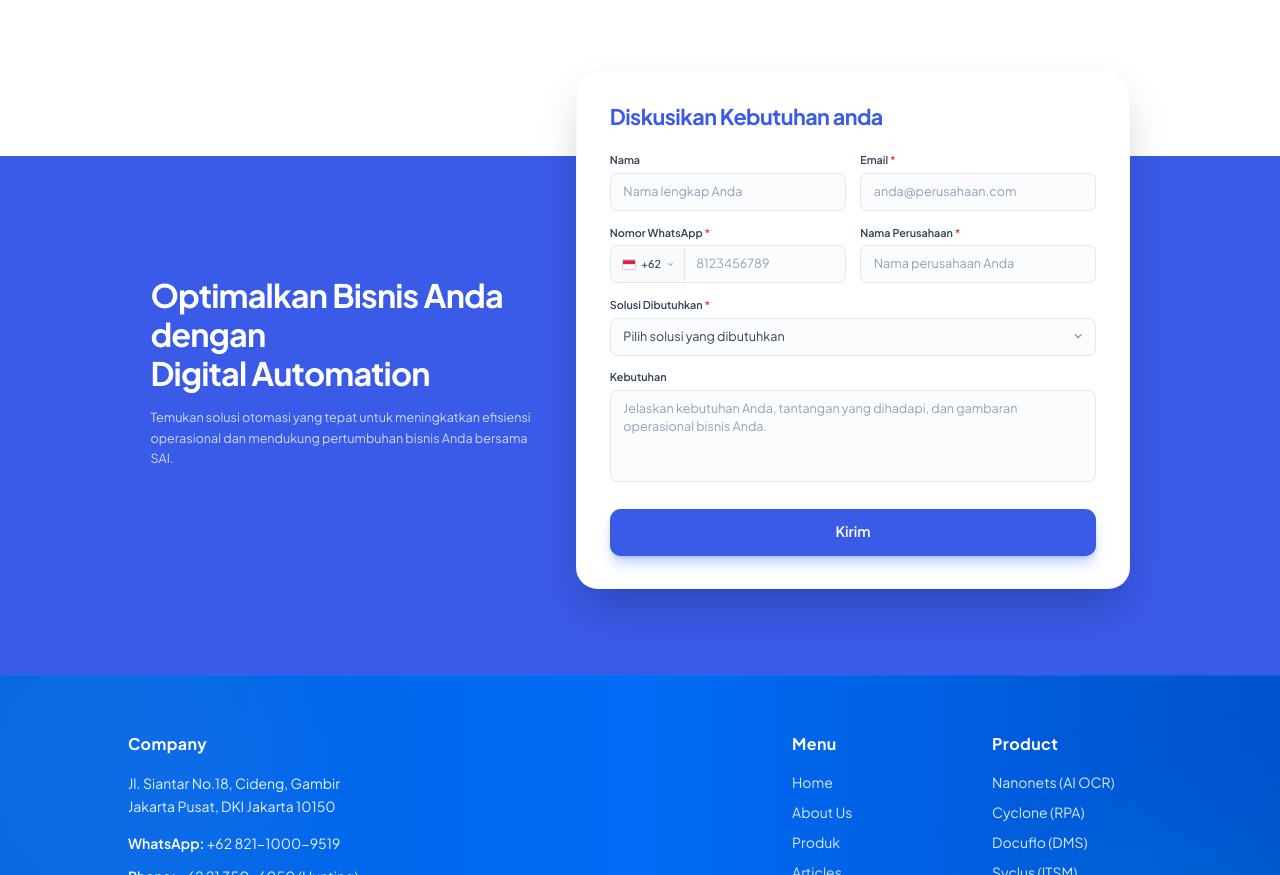
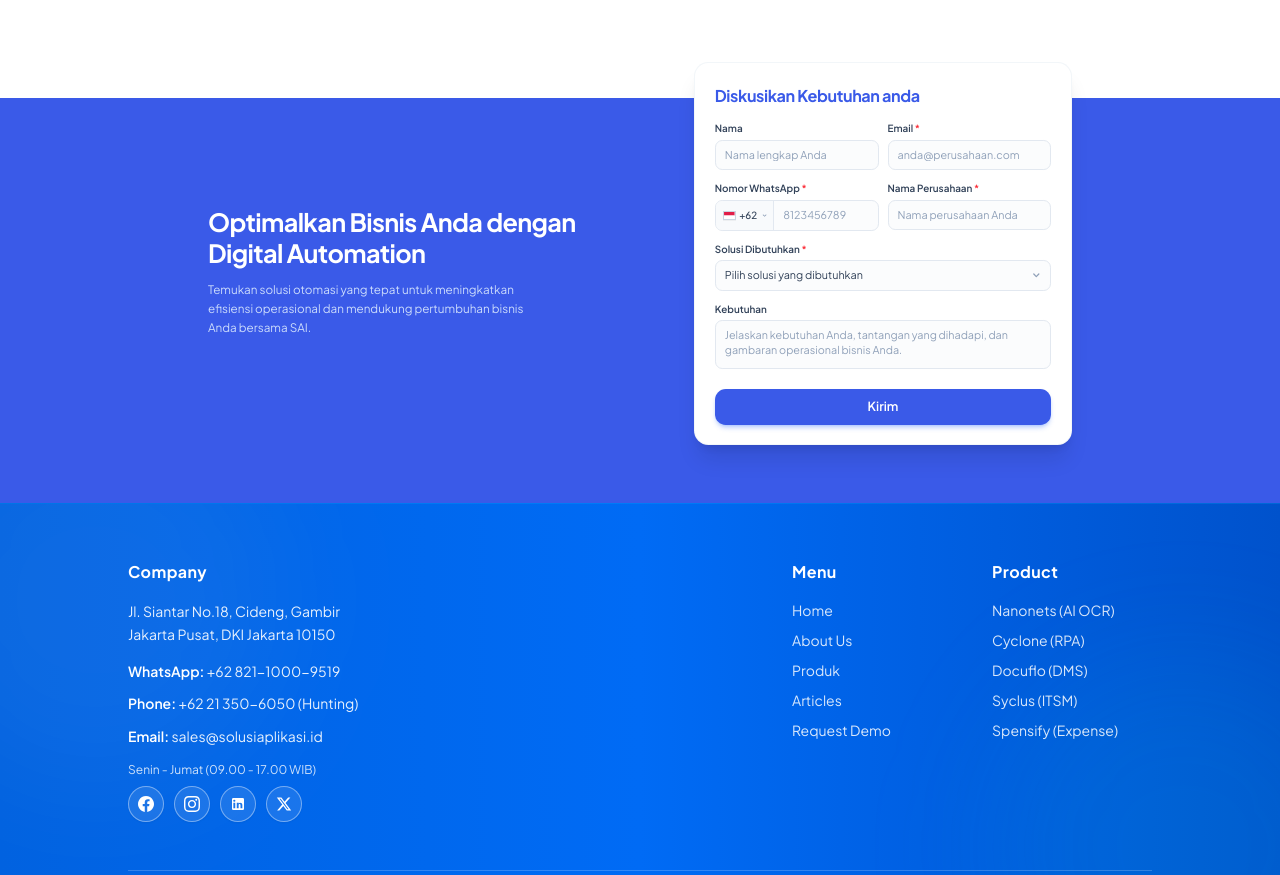
Before and after one commit to Muhamad-SazidanA/freelance-jobs-001, an Astro site: page / in a window 1280 px wide. Shown: the part 3520-4395 px from the top of the page. Built offline with nearby package versions, Linux system fonts and the light colour scheme; Astro itself is replaced by a stand-in of ours.

Commit message:
style(cta): make floating consultation form card 2x more compact and proportional

```diff
--- a/src/components/common/ConsultationCta.astro
+++ b/src/components/common/ConsultationCta.astro
@@ -1,7 +1,7 @@
 ---
 // src/components/common/ConsultationCta.astro
 // Reusable CTA Template Component — Pure Astro + Vanilla JS
-// Visual 100% Matching Reference Image: Split Royal Blue + Floating Discussion Card
+// Visual 100% Matching Reference Image: Split Royal Blue + Compact Floating Discussion Card
 
 interface Props {
   id?: string;
@@ -29,16 +29,16 @@ const instanceId = `cta-${Math.random().toString(36).substring(2, 8)}`;
 
 <section id={id} class={`relative w-full overflow-hidden ${className}`}>
   <!-- Upper Spacer: White area where the top of the card floats into on desktop -->
-  <div class="bg-white h-8 sm:h-12 lg:h-28"></div>
+  <div class="bg-white h-5 sm:h-7 lg:h-12"></div>
 
   <!-- Blue Body Section: Solid Royal Blue matching reference (#3a5ae8) -->
-  <div class="bg-[#3a5ae8] text-white pt-6 sm:pt-8 lg:pt-0 pb-14 sm:pb-20 lg:pb-24">
-    <div class="max-w-6xl mx-auto px-4 sm:px-6 lg:px-8">
-      <div class="grid grid-cols-1 lg:grid-cols-12 gap-8 lg:gap-12 items-center">
+  <div class="bg-[#3a5ae8] text-white pt-4 sm:pt-6 lg:pt-0 pb-10 sm:pb-14 lg:pb-16">
+    <div class="max-w-5xl mx-auto px-4 sm:px-6 lg:px-8">
+      <div class="grid grid-cols-1 lg:grid-cols-12 gap-6 lg:gap-8 items-center">
 
         <!-- Left Column: Heading and Subtitle inside the Blue Area -->
-        <div class="lg:col-span-5 text-left pt-2 lg:pt-16 pb-2 lg:pb-16">
-          <h2 class="text-2xl sm:text-3xl lg:text-[36px] font-bold text-white tracking-tight leading-[1.2] mb-4">
+        <div class="lg:col-span-6 text-left pt-2 lg:pt-8 pb-2 lg:pb-8">
+          <h2 class="text-xl sm:text-2xl lg:text-[28px] font-bold text-white tracking-tight leading-[1.25] mb-3">
             {title.includes("Digital Automation") ? (
               <>
                 Optimalkan Bisnis Anda dengan<br class="hidden sm:inline" />
@@ -48,40 +48,40 @@ const instanceId = `cta-${Math.random().toString(36).substring(2, 8)}`;
               title
             )}
           </h2>
-          <p class="text-xs sm:text-sm text-blue-100/90 leading-relaxed max-w-md">
+          <p class="text-xs sm:text-[13px] text-blue-100/90 leading-relaxed max-w-sm">
             {subtitle}
           </p>
         </div>
 
-        <!-- Right Column: Floating White Card overlapping the white/blue boundary -->
-        <div class="lg:col-span-7 -mt-6 sm:-mt-10 lg:-mt-24">
-          <div class="bg-white rounded-2xl sm:rounded-3xl shadow-2xl border border-slate-100/80 p-6 sm:p-8 lg:p-9 text-slate-800">
+        <!-- Right Column: Compact Floating White Card (2x lebih proporsional) -->
+        <div class="lg:col-span-6 -mt-4 sm:-mt-6 lg:-mt-10 flex justify-center lg:justify-end">
+          <div class="w-full max-w-[420px] bg-white rounded-xl sm:rounded-2xl shadow-xl border border-slate-100/90 p-4 sm:p-5 lg:p-5.5 text-slate-800">
             <!-- Card Header -->
-            <h3 class="text-xl sm:text-2xl font-bold text-[#3a5ae8] mb-5 sm:mb-6 tracking-tight">
+            <h3 class="text-base sm:text-lg font-bold text-[#3a5ae8] mb-3 sm:mb-3.5 tracking-tight">
               {cardTitle}
             </h3>
 
             <!-- Consultation Form -->
-            <form data-cta-form={instanceId} class="space-y-4">
+            <form data-cta-form={instanceId} class="space-y-2.5 sm:space-y-3">
               <!-- Honeypot for Bot Protection -->
               <input type="text" name="website" class="hidden" tabindex="-1" autocomplete="off" />
 
               <!-- Row 1: Nama & Email -->
-              <div class="grid grid-cols-1 sm:grid-cols-2 gap-4">
+              <div class="grid grid-cols-1 sm:grid-cols-2 gap-2.5">
                 <div>
-                  <label class="block text-xs font-semibold text-slate-700 mb-1.5">
+                  <label class="block text-[11px] font-semibold text-slate-700 mb-1">
                     Nama
                   </label>
                   <input
                     type="text"
                     name="name"
                     placeholder="Nama lengkap Anda"
-                    class="w-full px-3.5 py-2.5 rounded-lg border border-slate-200 bg-[#fbfcfd] focus:bg-white text-xs sm:text-sm text-slate-800 placeholder:text-slate-400 focus:outline-none focus:border-[#3a5ae8] focus:ring-1 focus:ring-[#3a5ae8] transition-all"
+                    class="w-full px-2.5 py-1.5 sm:py-2 rounded-md sm:rounded-lg border border-slate-200 bg-[#fbfcfd] focus:bg-white text-xs text-slate-800 placeholder:text-slate-400 focus:outline-none focus:border-[#3a5ae8] focus:ring-1 focus:ring-[#3a5ae8] transition-all"
                   />
                 </div>
 
                 <div>
-                  <label class="block text-xs font-semibold text-slate-700 mb-1.5">
+                  <label class="block text-[11px] font-semibold text-slate-700 mb-1">
                     Email <span class="text-red-500">*</span>
                   </label>
                   <input
@@ -89,26 +89,26 @@ const instanceId = `cta-${Math.random().toString(36).substring(2, 8)}`;
                     name="email"
                     required
                     placeholder="anda@perusahaan.com"
-                    class="w-full px-3.5 py-2.5 rounded-lg border border-slate-200 bg-[#fbfcfd] focus:bg-white text-xs sm:text-sm text-slate-800 placeholder:text-slate-400 focus:outline-none focus:border-[#3a5ae8] focus:ring-1 focus:ring-[#3a5ae8] transition-all"
+                    class="w-full px-2.5 py-1.5 sm:py-2 rounded-md sm:rounded-lg border border-slate-200 bg-[#fbfcfd] focus:bg-white text-xs text-slate-800 placeholder:text-slate-400 focus:outline-none focus:border-[#3a5ae8] focus:ring-1 focus:ring-[#3a5ae8] transition-all"
                   />
                 </div>
               </div>
 
               <!-- Row 2: WhatsApp (+62 Flag) & Nama Perusahaan -->
-              <div class="grid grid-cols-1 sm:grid-cols-2 gap-4">
+              <div class="grid grid-cols-1 sm:grid-cols-2 gap-2.5">
                 <div>
-                  <label class="block text-xs font-semibold text-slate-700 mb-1.5">
+                  <label class="block text-[11px] font-semibold text-slate-700 mb-1">
                     Nomor WhatsApp <span class="text-red-500">*</span>
                   </label>
-                  <div class="flex items-center rounded-lg border border-slate-200 bg-[#fbfcfd] focus-within:bg-white focus-within:border-[#3a5ae8] focus-within:ring-1 focus-within:ring-[#3a5ae8] transition-all overflow-hidden">
-                    <div class="flex items-center gap-1.5 pl-3 pr-2.5 py-2.5 bg-slate-50 border-r border-slate-200 select-none shrink-0">
+                  <div class="flex items-center rounded-md sm:rounded-lg border border-slate-200 bg-[#fbfcfd] focus-within:bg-white focus-within:border-[#3a5ae8] focus-within:ring-1 focus-within:ring-[#3a5ae8] transition-all overflow-hidden">
+                    <div class="flex items-center gap-1 pl-2 pr-1.5 py-1.5 sm:py-2 bg-slate-50 border-r border-slate-200 select-none shrink-0">
                       <!-- Indonesia Flag Icon 🇮🇩 -->
-                      <svg class="w-4 h-3 rounded-xs border border-slate-300 shadow-2xs" viewBox="0 0 24 16" fill="none" aria-hidden="true">
+                      <svg class="w-3.5 h-2.5 rounded-2xs border border-slate-300 shadow-2xs" viewBox="0 0 24 16" fill="none" aria-hidden="true">
                         <rect width="24" height="8" fill="#e11d48"/>
                         <rect y="8" width="24" height="8" fill="#ffffff"/>
                       </svg>
-                      <span class="text-xs font-medium text-slate-700">+62</span>
-                      <svg class="w-2.5 h-2.5 text-slate-400" viewBox="0 0 20 20" fill="currentColor" aria-hidden="true">
+                      <span class="text-[11px] font-medium text-slate-700">+62</span>
+                      <svg class="w-2 h-2 text-slate-400" viewBox="0 0 20 20" fill="currentColor" aria-hidden="true">
                         <path fill-rule="evenodd" d="M5.293 7.293a1 1 0 011.414 0L10 10.586l3.293-3.293a1 1 0 111.414 1.414l-4 4a1 1 0 01-1.414 0l-4-4a1 1 0 010-1.414z" clip-rule="evenodd" />
                       </svg>
                     </div>
@@ -117,13 +117,13 @@ const instanceId = `cta-${Math.random().toString(36).substring(2, 8)}`;
                       name="phone"
                       required
                       placeholder="8123456789"
-                      class="w-full px-3 py-2.5 text-xs sm:text-sm text-slate-800 placeholder:text-slate-400 focus:outline-none bg-transparent"
+                      class="w-full px-2.5 py-1.5 sm:py-2 text-xs text-slate-800 placeholder:text-slate-400 focus:outline-none bg-transparent"
                     />
                   </div>
                 </div>
 
                 <div>
-                  <label class="block text-xs font-semibold text-slate-700 mb-1.5">
+                  <label class="block text-[11px] font-semibold text-slate-700 mb-1">
                     Nama Perusahaan <span class="text-red-500">*</span>
                   </label>
                   <input
@@ -131,21 +131,21 @@ const instanceId = `cta-${Math.random().toString(36).substring(2, 8)}`;
                     name="company"
                     required
                     placeholder="Nama perusahaan Anda"
-                    class="w-full px-3.5 py-2.5 rounded-lg border border-slate-200 bg-[#fbfcfd] focus:bg-white text-xs sm:text-sm text-slate-800 placeholder:text-slate-400 focus:outline-none focus:border-[#3a5ae8] focus:ring-1 focus:ring-[#3a5ae8] transition-all"
+                    class="w-full px-2.5 py-1.5 sm:py-2 rounded-md sm:rounded-lg border border-slate-200 bg-[#fbfcfd] focus:bg-white text-xs text-slate-800 placeholder:text-slate-400 focus:outline-none focus:border-[#3a5ae8] focus:ring-1 focus:ring-[#3a5ae8] transition-all"
                   />
                 </div>
               </div>
 
               <!-- Row 3: Solusi Dibutuhkan -->
               <div>
-                <label class="block text-xs font-semibold text-slate-700 mb-1.5">
+                <label class="block text-[11px] font-semibold text-slate-700 mb-1">
                   Solusi Dibutuhkan <span class="text-red-500">*</span>
                 </label>
                 <div class="relative">
                   <select
                     name="product"
                     required
-                    class="w-full appearance-none px-3.5 py-2.5 pr-9 rounded-lg border border-slate-200 bg-[#fbfcfd] focus:bg-white text-xs sm:text-sm text-slate-700 focus:outline-none focus:border-[#3a5ae8] focus:ring-1 focus:ring-[#3a5ae8] transition-all cursor-pointer"
+                    class="w-full appearance-none px-2.5 py-1.5 sm:py-2 pr-8 rounded-md sm:rounded-lg border border-slate-200 bg-[#fbfcfd] focus:bg-white text-xs text-slate-700 focus:outline-none focus:border-[#3a5ae8] focus:ring-1 focus:ring-[#3a5ae8] transition-all cursor-pointer"
                   >
                     <option value="" disabled selected={!defaultProduct}>Pilih solusi yang dibutuhkan</option>
                     <option value="nanonets" selected={defaultProduct === 'nanonets'}>Intelligent Document Processing (Nanonets)</option>
@@ -155,8 +155,8 @@ const instanceId = `cta-${Math.random().toString(36).substring(2, 8)}`;
                     <option value="spensify" selected={defaultProduct === 'spensify'}>Expense Management System (Spensify)</option>
                     <option value="multi" selected={defaultProduct === 'multi'}>Konsultasi Solusi Multi-Platform</option>
                   </select>
-                  <div class="pointer-events-none absolute inset-y-0 right-0 flex items-center px-3 text-slate-400">
-                    <svg class="w-4 h-4" viewBox="0 0 20 20" fill="currentColor">
+                  <div class="pointer-events-none absolute inset-y-0 right-0 flex items-center px-2.5 text-slate-400">
+                    <svg class="w-3.5 h-3.5" viewBox="0 0 20 20" fill="currentColor">
                       <path fill-rule="evenodd" d="M5.293 7.293a1 1 0 011.414 0L10 10.586l3.293-3.293a1 1 0 111.414 1.414l-4 4a1 1 0 01-1.414 0l-4-4a1 1 0 010-1.414z" clip-rule="evenodd" />
                     </svg>
                   </div>
@@ -165,26 +165,26 @@ const instanceId = `cta-${Math.random().toString(36).substring(2, 8)}`;
 
               <!-- Row 4: Kebutuhan Textarea -->
               <div>
-                <label class="block text-xs font-semibold text-slate-700 mb-1.5">
+                <label class="block text-[11px] font-semibold text-slate-700 mb-1">
                   Kebutuhan
                 </label>
                 <textarea
                   name="message"
-                  rows="4"
+                  rows="2"
                   placeholder="Jelaskan kebutuhan Anda, tantangan yang dihadapi, dan gambaran operasional bisnis Anda."
-                  class="w-full px-3.5 py-2.5 rounded-lg border border-slate-200 bg-[#fbfcfd] focus:bg-white text-xs sm:text-sm text-slate-800 placeholder:text-slate-400 focus:outline-none focus:border-[#3a5ae8] focus:ring-1 focus:ring-[#3a5ae8] transition-all resize-none"
+                  class="w-full px-2.5 py-1.5 sm:py-2 rounded-md sm:rounded-lg border border-slate-200 bg-[#fbfcfd] focus:bg-white text-xs text-slate-800 placeholder:text-slate-400 focus:outline-none focus:border-[#3a5ae8] focus:ring-1 focus:ring-[#3a5ae8] transition-all resize-none min-h-[54px]"
                 ></textarea>
               </div>
 
               <!-- Status Alert Feedback -->
-              <div data-cta-status class="hidden p-3 rounded-lg text-xs leading-relaxed" role="alert"></div>
+              <div data-cta-status class="hidden p-2.5 rounded-lg text-xs leading-relaxed" role="alert"></div>
 
               <!-- Submit Button -->
-              <div class="pt-2">
+              <div class="pt-1">
                 <button
                   type="submit"
                   data-cta-submit
-                  class="w-full py-3.5 px-6 rounded-xl bg-[#3a5ae8] hover:bg-[#2e4ecf] active:bg-[#2541b3] text-white font-semibold text-sm sm:text-base shadow-lg shadow-blue-600/30 transition-all duration-200 cursor-pointer text-center"
+                  class="w-full py-2.5 px-4 rounded-lg sm:rounded-xl bg-[#3a5ae8] hover:bg-[#2e4ecf] active:bg-[#2541b3] text-white font-semibold text-xs sm:text-sm shadow-md shadow-blue-600/25 transition-all duration-200 cursor-pointer text-center"
                 >
                   {submitButtonText}
                 </button>
@@ -225,7 +225,7 @@ const instanceId = `cta-${Math.random().toString(36).substring(2, 8)}`;
 
           if (!email || !phone || !company || !product) {
             if (statusBox) {
-              statusBox.className = 'p-3 rounded-lg text-xs leading-relaxed bg-amber-50 border border-amber-200 text-amber-800 block';
+              statusBox.className = 'p-2.5 rounded-lg text-xs leading-relaxed bg-amber-50 border border-amber-200 text-amber-800 block';
               statusBox.textContent = 'Mohon lengkapi semua kolom yang bertanda bintang (*).';
             }
             return;
@@ -234,11 +234,11 @@ const instanceId = `cta-${Math.random().toString(36).substring(2, 8)}`;
           if (submitBtn) {
             submitBtn.disabled = true;
             submitBtn.innerHTML = `
-              <svg class="animate-spin -ml-1 mr-2 h-4 w-4 text-white inline" fill="none" viewBox="0 0 24 24">
+              <svg class="animate-spin -ml-1 mr-2 h-3.5 w-3.5 text-white inline" fill="none" viewBox="0 0 24 24">
                 <circle class="opacity-25" cx="12" cy="12" r="10" stroke="currentColor" stroke-width="4"></circle>
                 <path class="opacity-75" fill="currentColor" d="M4 12a8 8 0 018-8V0C5.373 0 0 5.373 0 12h4zm2 5.291A7.962 7.962 0 014 12H0c0 3.042 1.135 5.824 3 7.938l3-2.647z"></path>
               </svg>
-              <span>Mengirim Permintaan...</span>
+              <span>Mengirim...</span>
             `;
           }
 
@@ -305,7 +305,7 @@ const instanceId = `cta-${Math.random().toString(36).substring(2, 8)}`;
           }
 
           if (statusBox) {
-            statusBox.className = 'p-3.5 rounded-lg text-xs leading-relaxed bg-emerald-50 border border-emerald-200 text-emerald-800 block';
+            statusBox.className = 'p-3 rounded-lg text-xs leading-relaxed bg-emerald-50 border border-emerald-200 text-emerald-800 block';
             statusBox.innerHTML = `
               <strong>Terima kasih${name ? ', ' + name : ''}!</strong> Pesan Anda telah kami terima. Tim konsultan SAI akan segera menghubungi Anda.
             `;
```
